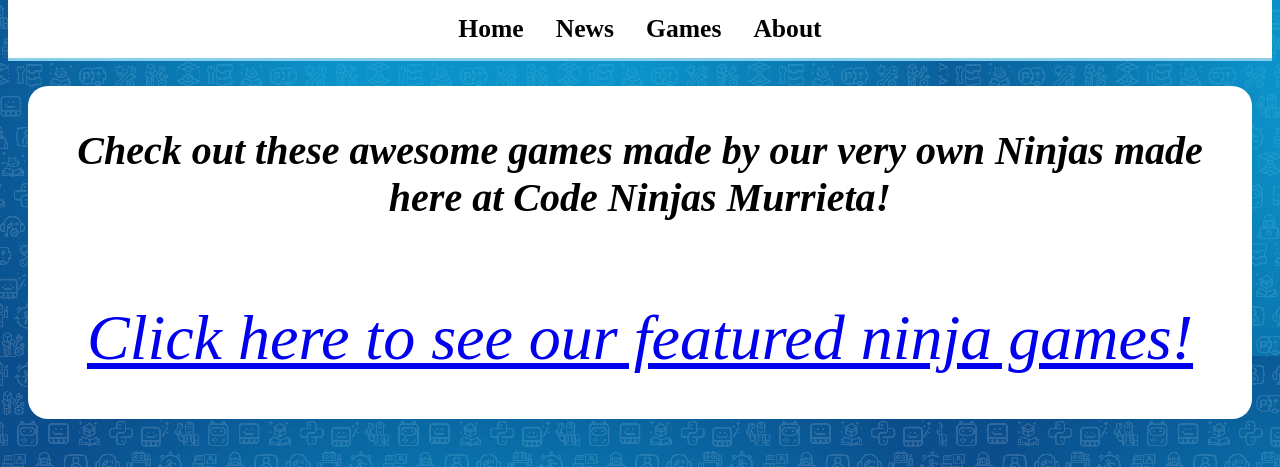
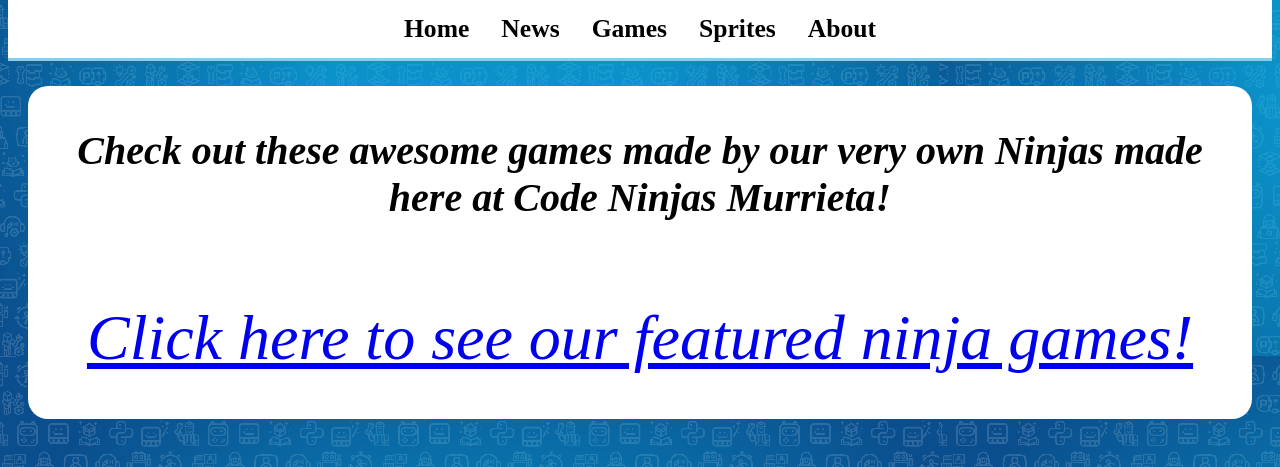
Before and after one commit to CodeNinjasMurrieta/CodeNinjasMurrieta.github.io, a plain HTML site: page games.html in a window 1280 px wide. Shown: the part 419-886 px from the top of the page. Drawn offline with Linux system fonts and the light colour scheme.

Commit message:
Update games.html

```diff
--- a/games.html
+++ b/games.html
@@ -18,6 +18,7 @@
 			<a href="index.html">Home</a>
   			<a href="news.html">News</a>
   			<a href="games.html">Games</a>
+			<a href="sprites.html">Sprites</a>
   			<a href="about.html">About</a>
 		</div>
 
```
